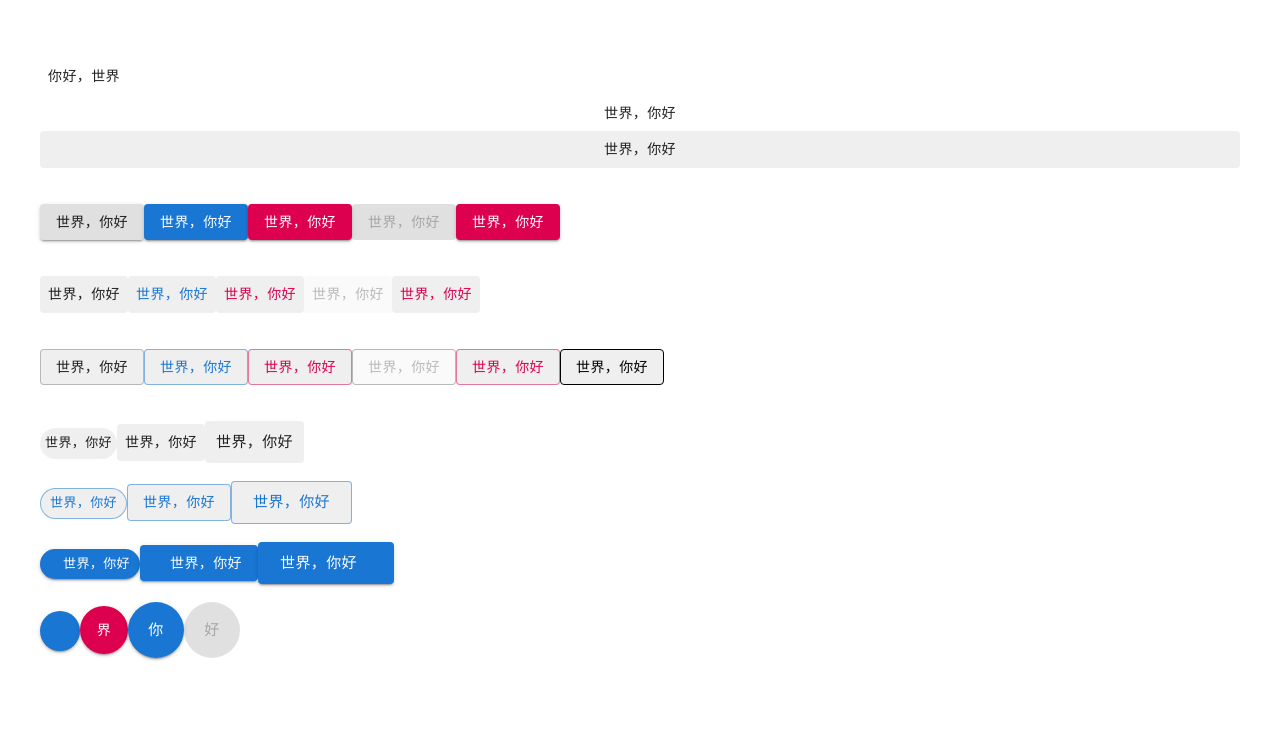
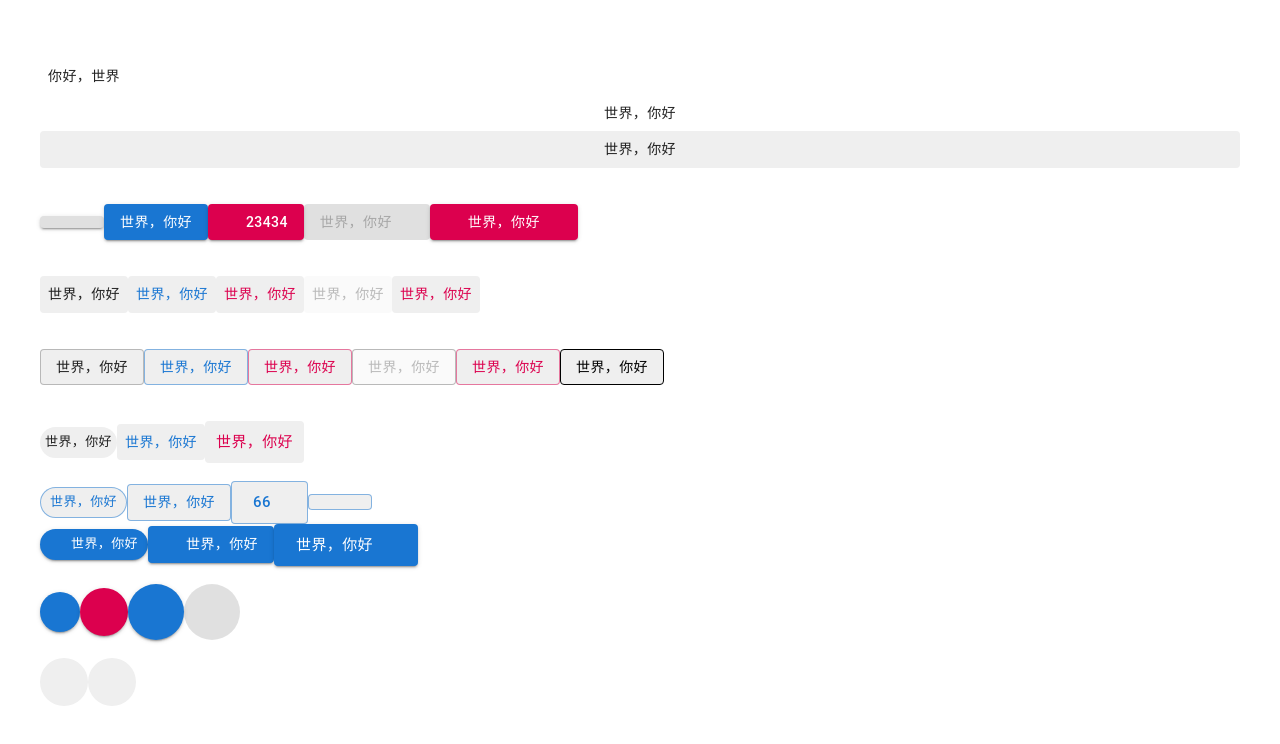
Before and after one commit to xingxinglail/drug-ui, a React app: page / in a window 1280 px wide. Shown: the top 744 px of the page. Built offline with nearby package versions, Linux system fonts and the light colour scheme.

Commit message:
refactor(button): 重写涟漪组件使用方式

```diff
--- a/components/_use/index.ts
+++ /dev/null
@@ -1 +0,0 @@
-export { useRipple } from './useRipple/index';
--- a/components/_use/useRipple/index.ts
+++ /dev/null
@@ -1,85 +0,0 @@
-import { useEffect, RefObject } from 'react';
-import './style/index.scss';
-
-export interface Options {
-    ref: RefObject<HTMLElement>;
-    center?: boolean;
-}
-
-const getRippleSize = (width: number, height: number, positionX: number, positionY: number) => {
-    // 得到点击位置距离最远的点，计算出这两点之间的距离
-    const square = (x: number) => x * x;
-    const coordinates = [[0, 0], [width, 0], [0, height], [width, height]].map(coordinate => {
-        return Math.sqrt(square(coordinate[0] - positionX) + square(coordinate[1] - positionY));
-    });
-    // 最长边即为半径
-    const radius = Math.max.apply({}, coordinates);
-    const size = radius * 2;
-    const left = positionX - size / 2;
-    const top = positionY - size / 2;
-    return { size, left, top };
-};
-
-export function useRipple (options: Options) {
-    const { ref, center } = options;
-    let childDom: HTMLSpanElement;
-
-    const init = () => {
-        const spanDom = document.createElement('span');
-        spanDom.className = 'drug-ripple-root';
-        ref.current!.appendChild(spanDom);
-    };
-
-    const touchRipple = (e: MouseEvent) => {
-        if (ref && ref.current) {
-            const { left: _left, top: _top, width, height } = ref.current.getBoundingClientRect();
-            const spanDom = document.createElement('span');
-            spanDom.className = 'drug-ripple';
-            let { size, left, top } = getRippleSize(width, height, e.pageX - _left, e.pageY - _top);
-            if (center) {
-                size = Math.max(width, height);
-                left = (width - size) / 2;
-                top = (height - size) / 2;
-            }
-            spanDom.style.width = `${ size }px`;
-            spanDom.style.height = `${ size }px`;
-            spanDom.style.top = `${ top }px`;
-            spanDom.style.left = `${ left }px`;
-            const rootDom = ref.current.querySelector('.drug-ripple-root');
-            childDom = document.createElement('span');
-            childDom.className = 'drug-ripple-child';
-            spanDom.appendChild(childDom);
-            rootDom!.appendChild(spanDom);
-            const remove = () => {
-                childDom.removeEventListener('animationend', remove);
-                spanDom.remove();
-            };
-            childDom.addEventListener('animationend', remove);
-        }
-    };
-
-    const removeRipple = () => {
-        if (childDom) childDom.classList.add('drug-ripple-child-leaving');
-    };
-
-    useEffect(() => {
-        if (ref && ref.current) {
-            init();
-            const { current } = ref;
-            current.addEventListener('mousedown', touchRipple);
-            document.addEventListener('mouseup', removeRipple);
-            current.addEventListener('mouseleave', removeRipple);
-            current.addEventListener('dragleave', removeRipple);
-        }
-        return () => {
-            if (ref && ref.current) {
-                const { current } = ref;
-                current.removeEventListener('mousedown', touchRipple);
-                document.removeEventListener('mouseup', removeRipple);
-                current.addEventListener('mouseleave', removeRipple);
-                current.removeEventListener('mouseleave', removeRipple);
-                current.addEventListener('dragleave', removeRipple);
-            }
-        };
-    }, []);
-};
--- a/components/button/Button.tsx
+++ b/components/button/Button.tsx
@@ -1,7 +1,15 @@
-import { createElement, ElementType, FC, ReactNode, useRef } from 'react';
+import
+    React, {
+    forwardRef,
+    ElementType,
+    FC,
+    ReactNode,
+    Children,
+    ButtonHTMLAttributes
+} from 'react';
 import PropTypes from 'prop-types';
 import { classes, scopedClassMaker } from '../_util';
-import { useRipple } from '../_use';
+import Ripple from './Ripple';
 
 import './style/index.scss';
 
@@ -9,7 +17,7 @@ type Variant = 'text' | 'outlined' | 'contained' | 'fab';
 type Color = 'default' | 'primary' | 'secondary' | 'inherit';
 type Size = 'small' | 'medium' | 'large';
 
-export interface ButtonProps {
+export interface ButtonProps extends ButtonHTMLAttributes<HTMLButtonElement> {
     variant?: Variant;
     color?: Color;
     size?: Size;
@@ -19,18 +27,61 @@ export interface ButtonProps {
     href?: string;
     round?: boolean;
     fab?: boolean;
+    icon?: boolean;
     children?: ReactNode,
     component?: ElementType;
+    ref?: React.Ref<HTMLButtonElement>
 }
 
 const scopedClass = scopedClassMaker('drug-button');
 
-const Button: FC<ButtonProps> = (props) => {
-    const { variant, color, size, disabled, disableRipple, component, fullWidth, href, round, fab, children } = props;
-    const ref = useRef<HTMLElement>(null);
-    const _component = href ? 'a' : component === void 0 ? 'button' : component;
-    if (!disableRipple) useRipple({ ref });
+// const Button: FC<ButtonProps> = (props) => {
+//     const { variant, color, size, disabled, disableRipple, component, fullWidth, href, round, fab, icon, children } = props;
+//     const ref = useRef<HTMLElement>(null);
+//     const _component = href ? 'a' : component === void 0 ? 'button' : component;
+//     const isCenterRipple = () => {
+//         return icon;
+//     };
+//     if (!disableRipple) useRipple({ ref, center: isCenterRipple() });
+//
+//     let colorClassName = '';
+//     if (color === 'inherit') {
+//         colorClassName = scopedClass('color-inherit');
+//     } else if (color !== 'default') {
+//         colorClassName = scopedClass(`${ variant }-${ color }`);
+//     }
+//
+//     const className = classes(
+//         scopedClass(),
+//         scopedClass(variant),
+//         colorClassName,
+//         round ? scopedClass('round') : '',
+//         size !== 'medium' ? scopedClass(`${ variant }-${ size }`) : '',
+//         fullWidth ? scopedClass('full-width') : '',
+//         fab ? scopedClass('fab') : '',
+//         icon ? scopedClass('icon') : '',
+//         disabled ? scopedClass(`${ variant }-disabled`) : '',
+//         disabled ? scopedClass('disabled') : '');
+//
+//     const newChildren = Children.map(children, child => {
+//         const type = typeof child;
+//         if (type === 'string' || type === 'number') {
+//             return (<span className={ scopedClass('label') }>{ child }</span>)
+//         }
+//         return child;
+//     });
+//
+//     return createElement(_component, {
+//         className,
+//         ref,
+//         href,
+//         disabled
+//     }, newChildren);
+// };
 
+const Button: FC<ButtonProps> = forwardRef<HTMLButtonElement, ButtonProps>((props, ref) => {
+    const { variant, color, size, disabled, disableRipple, component, fullWidth, href, round, fab, icon, children, ...rest } = props;
+    const Component = href ? 'a' : component === void 0 ? 'button' : component;
     let colorClassName = '';
     if (color === 'inherit') {
         colorClassName = scopedClass('color-inherit');
@@ -46,18 +97,31 @@ const Button: FC<ButtonProps> = (props) => {
         size !== 'medium' ? scopedClass(`${ variant }-${ size }`) : '',
         fullWidth ? scopedClass('full-width') : '',
         fab ? scopedClass('fab') : '',
+        icon ? scopedClass('icon') : '',
         disabled ? scopedClass(`${ variant }-disabled`) : '',
         disabled ? scopedClass('disabled') : '');
 
-    return createElement(_component, {
-        className,
-        ref,
-        href,
-        disabled
-    }, createElement('span', {
-        className: scopedClass('label')
-    }, children));
-};
+    const newChildren = Children.map(children, child => {
+        const type = typeof child;
+        if (type === 'string' || type === 'number') {
+            return <span className={ scopedClass('label') }>{ child }</span>;
+        }
+        return child;
+    });
+
+    return (
+        <Component
+            className={ className }
+            ref={ ref }
+            href={ href }
+            disabled={ disabled }
+            { ...rest }>
+            { newChildren }
+            <Ripple center={ icon }/>
+        </Component>
+    );
+});
+
 
 Button.defaultProps = {
     variant: 'text',
@@ -68,18 +132,20 @@ Button.defaultProps = {
     fullWidth: false,
     href: undefined,
     round: false,
+    icon: false,
     component: 'button'
 };
 
 Button.propTypes = {
-    variant: PropTypes.oneOf(['text', 'outlined', 'contained', 'fab']),
-    color: PropTypes.oneOf(['default', 'primary', 'secondary', 'inherit']),
-    size: PropTypes.oneOf(['small', 'medium', 'large']),
+    variant: PropTypes.oneOf<Variant>(['text', 'outlined', 'contained', 'fab']),
+    color: PropTypes.oneOf<Color>(['default', 'primary', 'secondary', 'inherit']),
+    size: PropTypes.oneOf<Size>(['small', 'medium', 'large']),
     disabled: PropTypes.bool,
     disableRipple: PropTypes.bool,
     fullWidth: PropTypes.bool,
     href: PropTypes.string,
-    round: PropTypes.bool
+    round: PropTypes.bool,
+    icon: PropTypes.bool
     // component: PropTypes.elementType
 };
 
--- /dev/null
+++ b/components/button/Ripple.tsx
@@ -0,0 +1,75 @@
+import { FC, createElement, useRef } from 'react';
+import { scopedClassMaker } from '../_util';
+import './style/ripple.scss';
+
+const scopedClass = scopedClassMaker('drug-ripple');
+
+interface RippleProps {
+    center?: boolean;
+}
+
+const getRippleSize = (width: number, height: number, positionX: number, positionY: number) => {
+    // 得到点击位置距离最远的点，计算出这两点之间的距离
+    const square = (x: number) => x * x;
+    const coordinates = [[0, 0], [width, 0], [0, height], [width, height]].map(coordinate => {
+        return Math.sqrt(square(coordinate[0] - positionX) + square(coordinate[1] - positionY));
+    });
+    // 最长边即为半径
+    const radius = Math.max.apply({}, coordinates);
+    const size = radius * 2;
+    const left = positionX - size / 2;
+    const top = positionY - size / 2;
+    return { size, left, top };
+};
+
+const Ripple: FC<RippleProps> = (props) => {
+    const ref = useRef<HTMLElement>(null);
+    let childDom: HTMLSpanElement;
+
+    const handleMouseDown = (e: MouseEvent) => {
+        if (ref.current) {
+            const { left: _left, top: _top, width, height } = ref.current.getBoundingClientRect();
+            const spanDom = document.createElement('span');
+            spanDom.className = scopedClass('visible');
+            let { size, left, top } = getRippleSize(width, height, e.pageX - _left, e.pageY - _top);
+            if (props.center) {
+                size = Math.max(width, height);
+                left = (width - size) / 2;
+                top = (height - size) / 2;
+            }
+            spanDom.style.width = `${ size }px`;
+            spanDom.style.height = `${ size }px`;
+            spanDom.style.top = `${ top }px`;
+            spanDom.style.left = `${ left }px`;
+            childDom = document.createElement('span');
+            childDom.className = scopedClass('child');
+            ;
+            spanDom.appendChild(childDom);
+            ref.current.appendChild(spanDom);
+            const remove = () => {
+                childDom.removeEventListener('animationend', remove);
+                spanDom.remove();
+            };
+            childDom.addEventListener('animationend', remove);
+        }
+    };
+
+    const handleMouseUp = () => {
+        if (childDom) childDom.classList.add(scopedClass('child-leaving'));
+    };
+
+    return createElement('span', {
+        className: scopedClass(),
+        ref,
+        onMouseDown: handleMouseDown,
+        onMouseUp: handleMouseUp,
+        onMouseLeave: handleMouseUp,
+        onDragLeave: handleMouseUp
+    });
+};
+
+Ripple.defaultProps = {
+    center: false
+};
+
+export default Ripple;
--- a/components/button/style/index.scss
+++ b/components/button/style/index.scss
@@ -20,7 +20,7 @@
     line-height: 1.75;
     border-radius: 4px;
     letter-spacing: 0.4px;
-    text-transform: uppercase;
+    vertical-align: middle;
     border: 0;
     outline: 0;
     cursor: pointer;
@@ -28,6 +28,14 @@
     user-select: none;
     -webkit-appearance: none;
     -webkit-tap-highlight-color: transparent;
+
+    .drug-icon + .drug-button-label {
+        margin-left: 8px;
+    }
+
+    .drug-button-label + .drug-icon {
+        margin-left: 8px;
+    }
 
     &-round {
         border-radius: 24px;
@@ -164,11 +172,12 @@
         }
     }
 
-    &-fab {
+    &-fab, &-icon {
         min-width: unset;
         width: 48px;
         height: 48px;
         border-radius: 50%;
+        padding: 0;
 
         &-small {
             width: 40px;
--- a/components/_use/useRipple/style/index.scss
+++ b/components/button/style/ripple.scss
@@ -22,7 +22,7 @@
     }
 }
 
-.drug-ripple-root {
+.drug-ripple {
     position: absolute;
     top: 0;
     right: 0;
@@ -32,7 +32,7 @@
     overflow: hidden;
     border-radius: inherit;
 
-    .drug-ripple {
+    &-visible {
         position: absolute;
         animation: drug-ripple-enter 550ms cubic-bezier(0.4, 0, 0.2, 1) forwards;
 
--- a/example/App.tsx
+++ b/example/App.tsx
@@ -1,30 +1,39 @@
-import React, { FC, MouseEventHandler, useState } from 'react';
+import React, { FC, MouseEventHandler, useState, useRef, useEffect } from 'react';
 import ReactDOM from 'react-dom';
 import { Icon } from '../components';
-import Button, { ButtonProps } from '../components/button/Index';
+import Button from '../components/button/Index';
 
-const Test = React.forwardRef<HTMLAnchorElement, ButtonProps>((props, ref) => {
+const Test: FC = ((props) => {
     const { children, ...rest } = props;
-    return <a href="https://baidu.com" ref={ ref } { ...rest }>{ children }</a>;
+    return <a href="https://baidu.com" { ...rest }>{ children }</a>;
 });
 
 const App: FC = () => {
     const [a, setA] = useState(true);
-    const click: MouseEventHandler = () => {
-        console.log(333);
+    const buttonEl = useRef(null);
+    const iconEl = useRef(null);
+
+    const click: MouseEventHandler = (e) => {
+        console.log(e);
         setA(true);
     };
 
     const enter: MouseEventHandler = (e) => {
+        console.log('enter');
         setA(false);
     };
 
     const level: MouseEventHandler = (e) => {
         console.log(e.target);
     };
+    useEffect(() => {
+        console.log(iconEl);
+        console.log(buttonEl);
+    }, []);
+
     return (
         <div>
-            <Icon className="star" name="left" onClick={ click }/>
+            <Icon className="star" name="left" ref={iconEl} />
             <Icon name="down" onMouseEnter={ enter }/>
             <Icon name="right" onMouseLeave={ level }/>
             <br/>
@@ -33,16 +42,17 @@ const App: FC = () => {
                     a ? <Button component={ Test }>你好，世界</Button> : '6777'
                 }
                 <Button fullWidth href="/">世界，你好</Button>
-                <Button fullWidth>世界，你好</Button>
+                <Button fullWidth onClick={ (e) => click(e) } onMouseEnter={ enter }>世界，你好</Button>
                 <br/>
                 <br/>
                 <br/>
                 <div>
-                    <Button variant="contained">世界，你好</Button>
+                    <Button variant="contained"></Button>
                     <Button variant="contained" color="primary">世界，你好</Button>
-                    <Button variant="contained" color="secondary">世界，你好</Button>
-                    <Button disabled variant="contained" color="secondary">世界，你好</Button>
-                    <Button variant="contained" color="secondary">世界，你好</Button>
+                    <Button variant="contained" color="secondary"><Icon name="setting"/>23434</Button>
+                    <Button disabled variant="contained" color="secondary">世界，你好<Icon name="setting"/></Button>
+                    <Button variant="contained" color="secondary"><Icon name="setting"/>世界，你好<Icon
+                        name="setting"/></Button>
                 </div>
                 <br/>
                 <br/>
@@ -67,27 +77,36 @@ const App: FC = () => {
                 <br/>
                 <div>
                     <Button size="small" round>世界，你好</Button>
-                    <Button size="medium">世界，你好</Button>
-                    <Button size="large">世界，你好</Button>
+                    <Button size="medium" color="primary">世界，你好</Button>
+                    <Button size="large" color="secondary">世界，你好</Button>
                 </div>
                 <br/>
                 <div>
                     <Button variant="outlined" color="primary" size="small" round>世界，你好</Button>
                     <Button variant="outlined" color="primary" size="medium">世界，你好</Button>
-                    <Button variant="outlined" color="primary" size="large">世界，你好</Button>
+                    <Button variant="outlined" color="primary" size="large">
+                        <div>66</div>
+                        <Icon name="setting"/>
+                    </Button>
+                    <Button variant="outlined" color="primary" size="large">{ a }</Button>
+                </div>
+                <div>
+                    <Button variant="contained" color="primary" size="small" round><Icon name="setting"/>世界，你好</Button>
+                    <Button variant="contained" color="primary" size="medium"><Icon name="setting"/>世界，你好</Button>
+                    <Button variant="contained" color="primary" size="large">世界，你好<Icon name="setting"/></Button>
                 </div>
                 <br/>
                 <div>
-                    <Button variant="contained" color="primary" size="small" round><Icon name="setting" />世界，你好</Button>
-                    <Button variant="contained" color="primary" size="medium"><Icon name="setting" />世界，你好</Button>
-                    <Button variant="contained" color="primary" size="large">世界，你好<Icon name="setting" /></Button>
+                    <Button variant="fab" color="primary" size="small"><Icon name="setting" style={ { fontSize: 20 } }/></Button>
+                    <Button variant="fab" color="secondary" size="medium"><Icon name="setting"
+                                                                                style={ { fontSize: 24 } }/></Button>
+                    <Button variant="fab" color="primary" size="large"><Icon name="setting" style={ { fontSize: 28 } }/></Button>
+                    <Button variant="fab" color="primary" disabled size="large"><Icon name="setting" style={ { fontSize: 28 } }/></Button>
                 </div>
                 <br/>
                 <div>
-                    <Button variant="fab" color="primary" size="small"><Icon name="setting" /></Button>
-                    <Button variant="fab" color="secondary" size="medium">界</Button>
-                    <Button variant="fab" color="primary" size="large">你</Button>
-                    <Button variant="fab" color="primary" disabled size="large">好</Button>
+                    <Button ref={buttonEl} onClick={ click } color="primary" icon><Icon name="setting" style={ { fontSize: 20 } }/></Button>
+                    <Button color="secondary" icon><Icon name="setting" style={ { fontSize: 20 } }/></Button>
                 </div>
             </div>
         </div>
```
